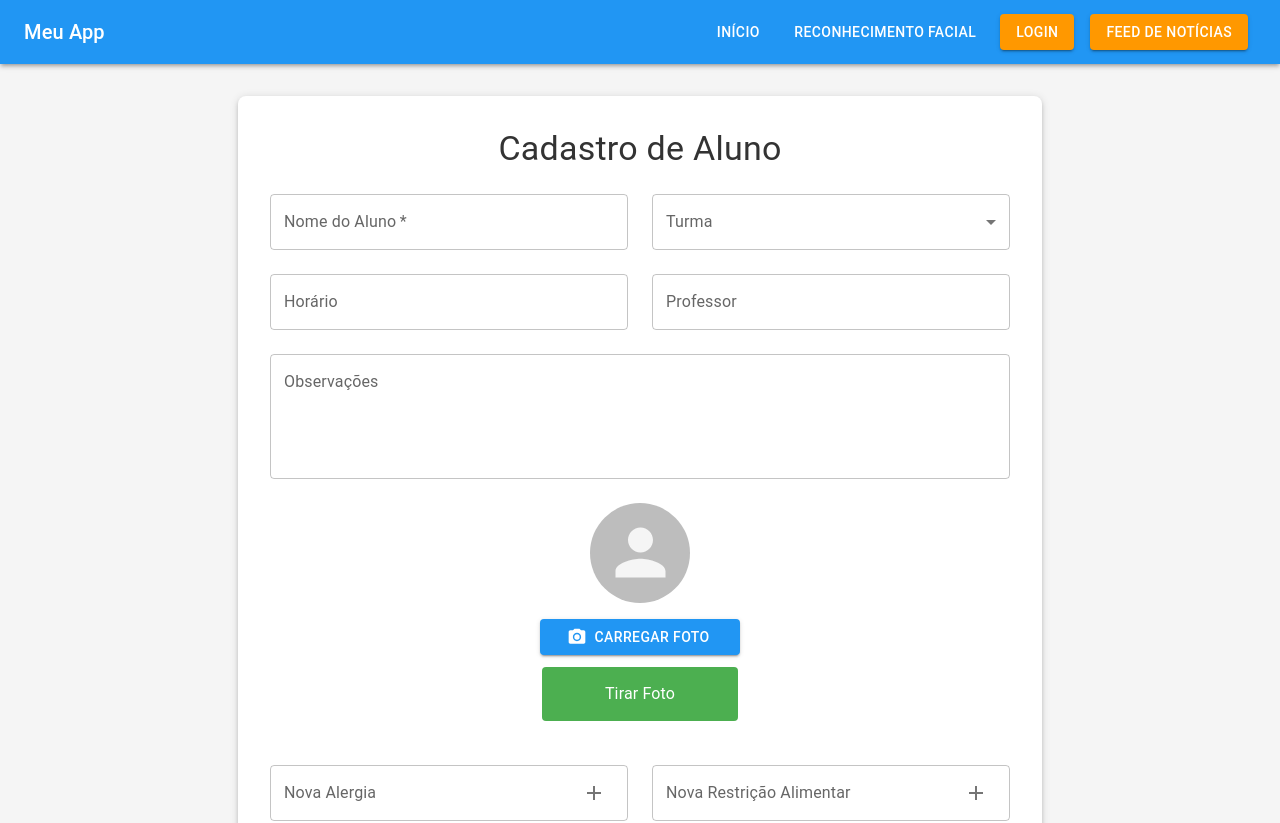
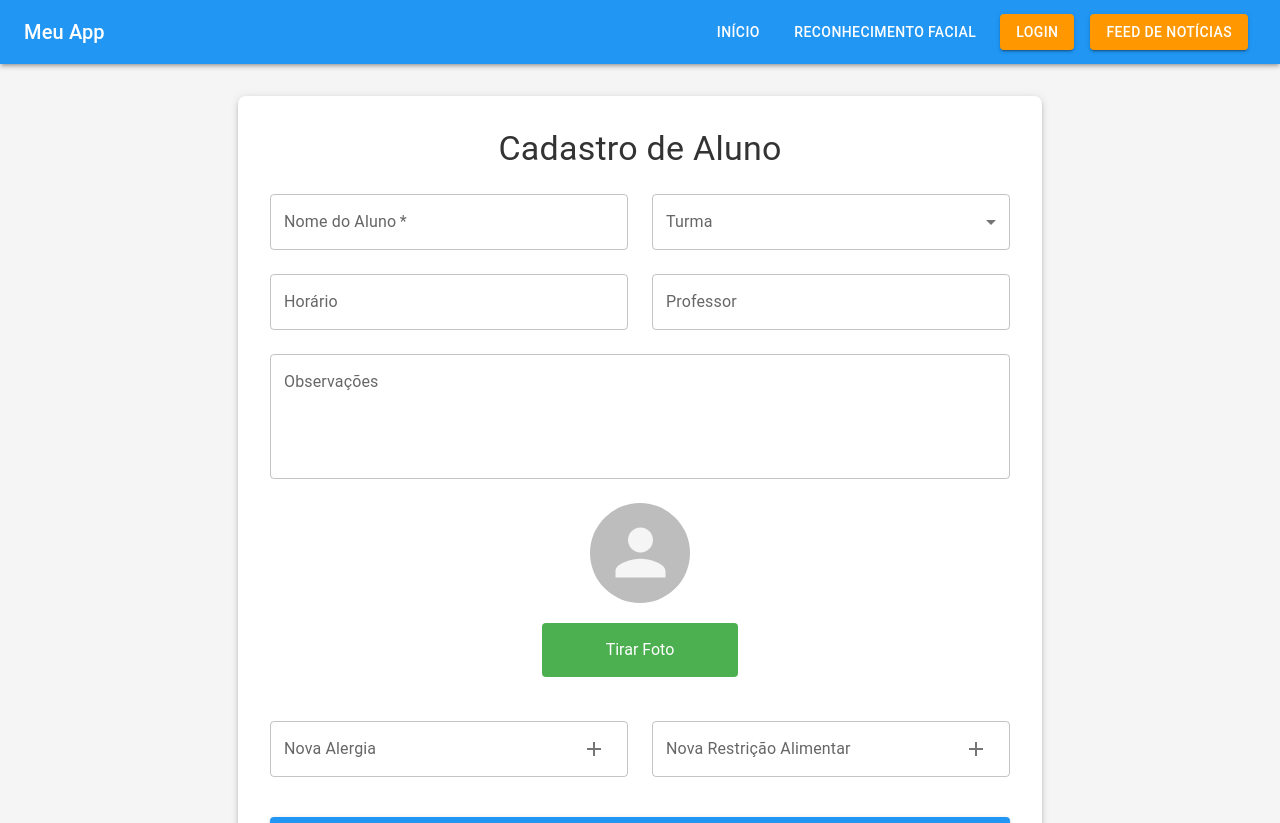
Before and after one commit to viniciusrad/creche-app-front, a React (Create React App) app: page /cadastro-aluno in a window 1280 px wide. Shown: the top 823 px of the page. Built offline with nearby package versions, Linux system fonts and the light colour scheme.

Commit message:
feat - foto celular

```diff
--- a/src/pages/CadastroAluno.js
+++ b/src/pages/CadastroAluno.js
@@ -160,7 +160,7 @@ const CadastroAluno = () => {
                                     sx={{ width: 100, height: 100, mb: 2 }}
                                 />
                                 <Box display="flex" flexDirection="column" width="100%" maxWidth="200px">
-                                    <Button
+                                    {/* <Button
                                         variant="contained"
                                         component="label"
                                         startIcon={<PhotoCamera />}
@@ -173,14 +173,16 @@ const CadastroAluno = () => {
                                             type="file"
                                             hidden
                                             onChange={handleImagemChange}
-                                        />
-                                    </Button>
-                                    <div
+                                            />
+                                    </Button> */}
+                                    <button
                                         onClick={(e) => handleCapturarFoto(e)}
+                                        ref={fileInputRef}
+                                        capture="environment"
                                         className="capture-button"
                                     >
                                         Tirar Foto
-                                    </div>
+                                    </button>
                                 </Box>
                             </Box>
                         </Grid>
```
